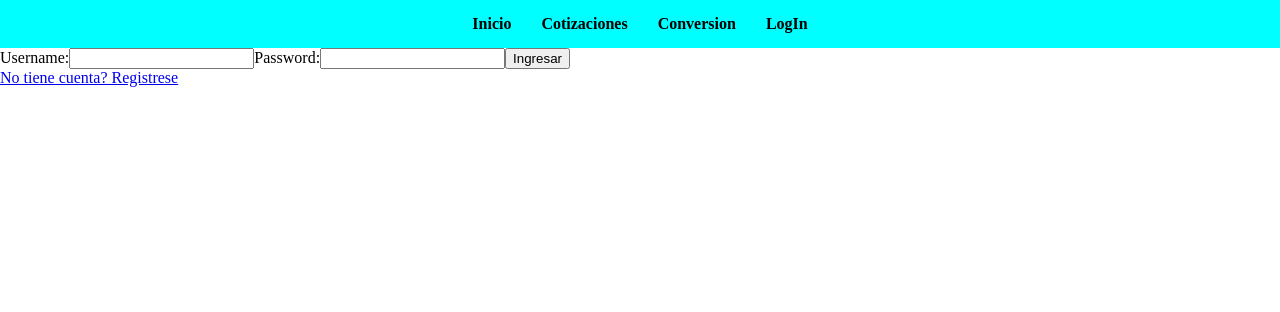
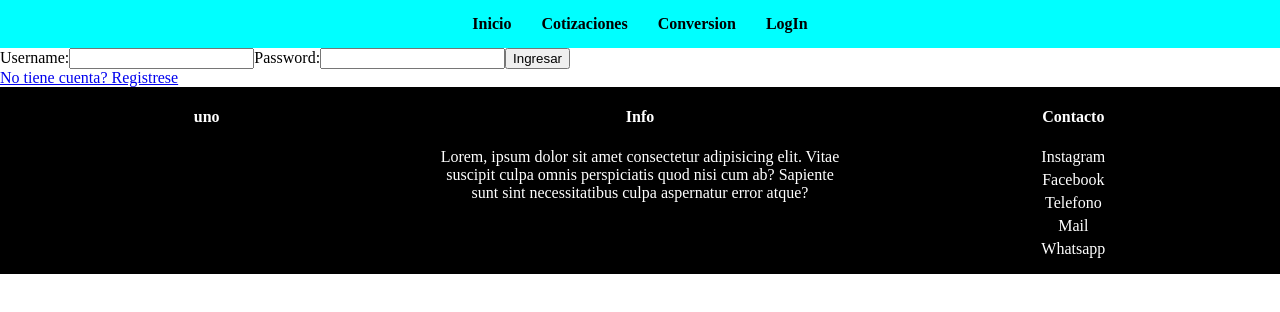
Before and after one commit to NicoPavon11/tp-Final-Lab-IV-Metodologia, an Angular app: page /login in a window 1280 px wide. Shown: the top 312 px of the page. Built offline with nearby package versions, Linux system fonts and the light colour scheme.

Commit message:
Listar favs, eliminar y detalles funcionando

```diff
--- a/db/db.json
+++ b/db/db.json
@@ -5,8 +5,7 @@
       "username": "nico",
       "password": "booming",
       "favCurrencies": [
-        "GBP",
-        "JPY"
+        "GBP"
       ],
       "rol": "admin"
     },
--- a/src/app/app.component.css
+++ b/src/app/app.component.css
@@ -0,0 +1,8 @@
+.footer {
+    position: sticky;
+    bottom: 0;
+    background-color: black;
+    color: white;
+    text-align: center;
+    padding: 20px;
+}
--- a/src/app/app.component.html
+++ b/src/app/app.component.html
@@ -1,4 +1,5 @@
 <section>
     <app-navbar></app-navbar>
     <router-outlet></router-outlet>
+    <app-footer></app-footer>
 </section>
--- a/src/app/app.component.ts
+++ b/src/app/app.component.ts
@@ -2,11 +2,12 @@ import { Component } from '@angular/core';
 import { RouterOutlet } from '@angular/router';
 import { RegisterComponent } from './auth/components/register/register.component';
 import { NavbarComponent } from "./shared/navbar/navbar.component";
+import { FooterComponent } from "./shared/footer/footer.component";
 
 @Component({
   selector: 'app-root',
   standalone: true,
-  imports: [RouterOutlet, NavbarComponent],
+  imports: [RouterOutlet, NavbarComponent, FooterComponent],
   templateUrl: './app.component.html',
   styleUrl: './app.component.css'
 })
--- a/src/app/auth/components/profile/profile.component.html
+++ b/src/app/auth/components/profile/profile.component.html
@@ -1,5 +1,15 @@
 <p>profile works!</p>
 <p>Nombre : {{user?.username}}</p>
 <p>Id : {{user?.id}}</p>
+<table>
+    <th>Monedas Favoritas</th>
+    <tr *ngFor="let item of monedasFav">
+        <td>{{item}}</td>
+        <td>Cotizacion en pesos : $</td>
+        <td><a href=""[routerLink]="['/detail',item]">Detalles</a></td>
+        <td><a href="" (click)="eliminarFav(item)">X</a></td>
+    </tr>
+</table>
 <p>Rol : {{user?.rol}}</p>
+
 <a href="" (click)="logOut()">LogOut</a>
--- a/src/app/auth/components/profile/profile.component.ts
+++ b/src/app/auth/components/profile/profile.component.ts
@@ -1,36 +1,66 @@
 import { Component, inject, OnInit } from '@angular/core';
-import { Router } from '@angular/router';
+import { Router, RouterModule } from '@angular/router';
 import { AuthServiceService } from '../../../service/auth-service.service';
 import { User } from '../../../interface/user.interface';
+import { UserServiceService } from '../../../service/user-service.service';
+import { id } from 'date-fns/locale';
+import { CommonModule } from '@angular/common';
 
 @Component({
   selector: 'app-profile',
   standalone: true,
-  imports: [],
+  imports: [CommonModule,RouterModule],
   templateUrl: './profile.component.html',
   styleUrl: './profile.component.css'
 })
-export class ProfileComponent implements OnInit{
+export class ProfileComponent implements OnInit {
+
+  user: User | null = null;
+  idUser: string | null = '';
+  router = inject(Router);
+  authService = inject(AuthServiceService);
+  userService = inject(UserServiceService);
+  monedasFav : string[] = [];
 
   ngOnInit(): void {
+    this.idUser = localStorage.getItem('userId');
     this.userData();
   }
 
-  user : User | null = null;
-  idUser = localStorage.getItem('userId');
-  router = inject(Router);
-  authService = inject(AuthServiceService);
-  logOut(){
+
+
+  logOut() {
     this.authService.logOut;
     localStorage.removeItem('token');
     localStorage.removeItem('userId')
     this.router.navigateByUrl('home');
   }
 
-  userData(){
+
+  userData() {
     this.authService.getUserById(this.idUser).subscribe({
-      next : (usuario : User) =>{
+      next: (usuario: User) => {
         this.user = usuario;
+        this.listarFavs();
+      },
+      error: (e: Error) => {
+        console.log(e.message);
+      }
+    })
+  }
+
+  listarFavs() {
+    if (this.user && this.user.favCurrencies.length > 0) {
+      this.user.favCurrencies.forEach(item => {
+        this.monedasFav.push(item);
+      })
+    }
+  }
+
+  eliminarFav(baseCode : string){
+    this.userService.deleteCurrencyFromFavs(this.idUser,baseCode).subscribe({
+      next : ()=>{
+        console.log("se elimina");
       },
       error : (e : Error) =>{
         console.log(e.message);
@@ -38,4 +68,6 @@ export class ProfileComponent implements OnInit{
     })
   }
 
+
+
 }
--- a/src/app/service/exchange-rate.service.ts
+++ b/src/app/service/exchange-rate.service.ts
@@ -11,7 +11,7 @@ import { Currency } from '../interface/currency.interface';
 export class ExchangeRateService {
   http=inject(HttpClient)
 
-  private apiKey: string = '007bc47fd6e7740cb8d342eb';  // Tu clave API
+  private apiKey: string = 'b94aa0021ccd153c9b920a57';  // Tu clave API
   private apiUrl: string = 'https://v6.exchangerate-api.com/v6';  // URL base de la API
 
   private urlDolarApi:string="https://dolarapi.com/v1/dolares";
--- a/src/app/service/user-service.service.ts
+++ b/src/app/service/user-service.service.ts
@@ -22,5 +22,20 @@ export class UserServiceService {
     );
   }
 
+  getUserById(id : string | null): Observable<User>{
+    return this.http.get<User>(`${this.urlBase}/${id}`);
+  }
+
+  deleteCurrencyFromFavs(id : string | null, baseCode : string){
+    return this.http.get<User>(`${this.urlBase}/${id}`).pipe(
+      switchMap((user) =>{
+        if(user.favCurrencies.includes(baseCode)){
+          user.favCurrencies = user.favCurrencies.filter(currency => currency != baseCode);
+        }
+        return this.http.put<User>(`${this.urlBase}/${id}`,user);
+      })
+    )
+  }
+
 
 }
--- /dev/null
+++ b/src/app/shared/footer/footer.component.css
@@ -0,0 +1,21 @@
+.footer {
+    display: grid;
+    grid-template-columns: repeat(3, 1fr);
+    text-align: center;
+    background-color: black;
+    color: white;
+    gap: 20px;
+}
+
+.container-contacto {
+    text-align: center;
+}
+
+.container-contacto ul {
+    list-style-type: none;
+    padding: 0;
+}
+
+.container-contacto ul li {
+    margin: 5px 0;
+}
--- /dev/null
+++ b/src/app/shared/footer/footer.component.html
@@ -0,0 +1,25 @@
+<footer class="footer">
+    <div>
+        <h4>uno</h4>
+
+    </div>
+    <div >
+        <h4>Info</h4>
+        <p>Lorem, ipsum dolor sit amet consectetur adipisicing elit. Vitae suscipit culpa omnis perspiciatis quod nisi
+            cum ab? Sapiente sunt sint necessitatibus culpa aspernatur error atque?
+        </p>
+    </div>
+    <div class="container-contacto">
+        <h4>Contacto</h4>
+        <div class="container-ul">
+            <ul class="container-li">
+                <li>Instagram</li>
+                <li>Facebook</li>
+                <li>Telefono</li>
+                <li>Mail</li>
+                <li>Whatsapp</li>
+            </ul>
+        </div>
+
+    </div>
+</footer>
```
Also changed, not shown: src/app/shared/footer/footer.component.ts (added, +12 -0 lines).
